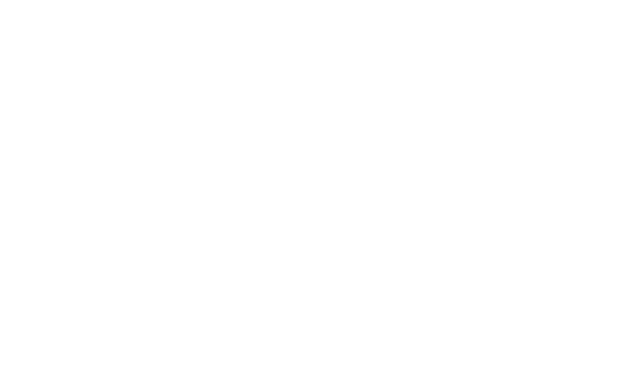
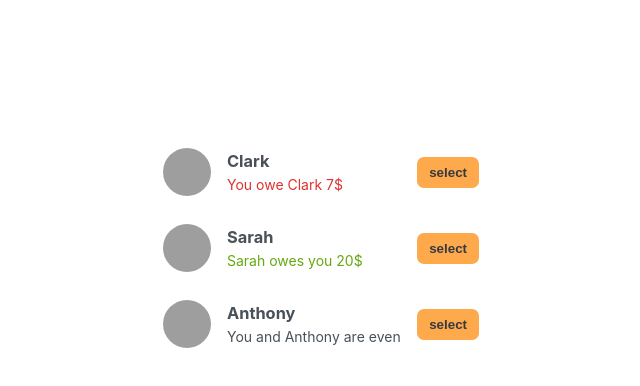
Before and after one commit to Ndigithe-john/ReactExercises, a React (Create React App) app in the folder eat-n-split/: page / in a window 1280 px wide. Shown: the top 386 px of the page, without its empty margins (79-719 px from the left). Built offline with nearby package versions, Linux system fonts and the light colour scheme; grey boxes are pictures that could not be loaded.

Commit message:
added my list of friends

```diff
--- a/eat-n-split/src/App.js
+++ b/eat-n-split/src/App.js
@@ -1,8 +1,13 @@
-import initialFriends from "./data/InitialFriends";
+import FriendsList from "./components/FriendsList";
 
 function App() {
-  console.log(initialFriends);
-  return <div></div>;
+  return (
+    <div className="app">
+      <div className="sidebar">
+        <FriendsList />
+      </div>
+    </div>
+  );
 }
 
 export default App;
--- /dev/null
+++ b/eat-n-split/src/components/Friend.js
@@ -0,0 +1,21 @@
+const Friend = ({ friend }) => {
+  return (
+    <li>
+      <img src={friend.image} alt={friend.name} />
+      <h3>{friend.name}</h3>
+      {friend.balance < 0 && (
+        <p className="red">
+          You owe {friend.name} {Math.abs(friend.balance)}$
+        </p>
+      )}
+      {friend.balance > 0 && (
+        <p className="green">
+          {friend.name} owes you {Math.abs(friend.balance)}$
+        </p>
+      )}
+      {friend.balance === 0 && <p>You and {friend.name} are even</p>}
+      <button className="button">select</button>
+    </li>
+  );
+};
+export default Friend;
--- /dev/null
+++ b/eat-n-split/src/components/FriendsList.js
@@ -0,0 +1,13 @@
+import initialFriends from "../data/InitialFriends";
+import Friend from "./Friend";
+function FriendsList() {
+  const friends = initialFriends;
+  return (
+    <ul>
+      {friends.map((friend) => (
+        <Friend friend={friend} key={friend.id} />
+      ))}
+    </ul>
+  );
+}
+export default FriendsList;
```
